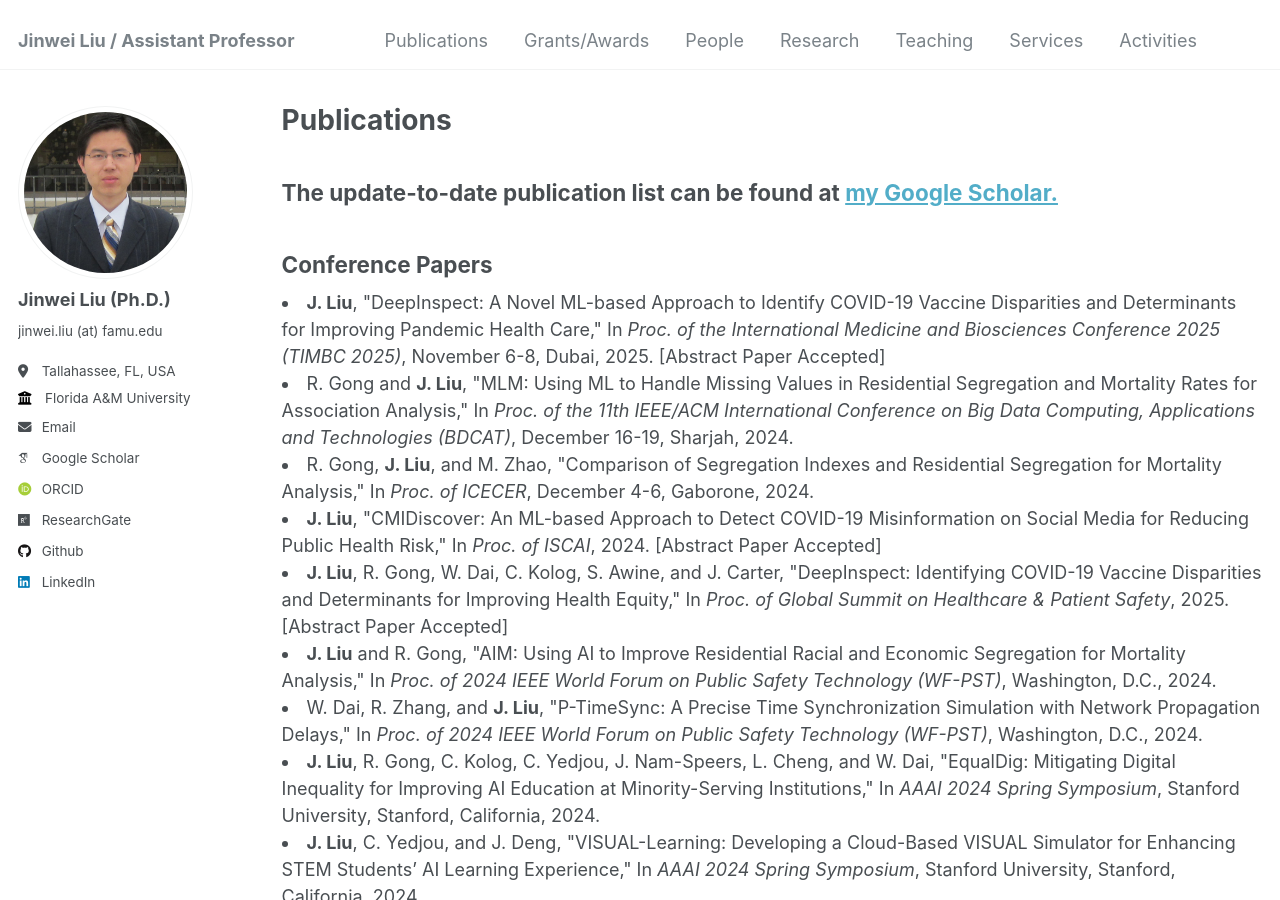
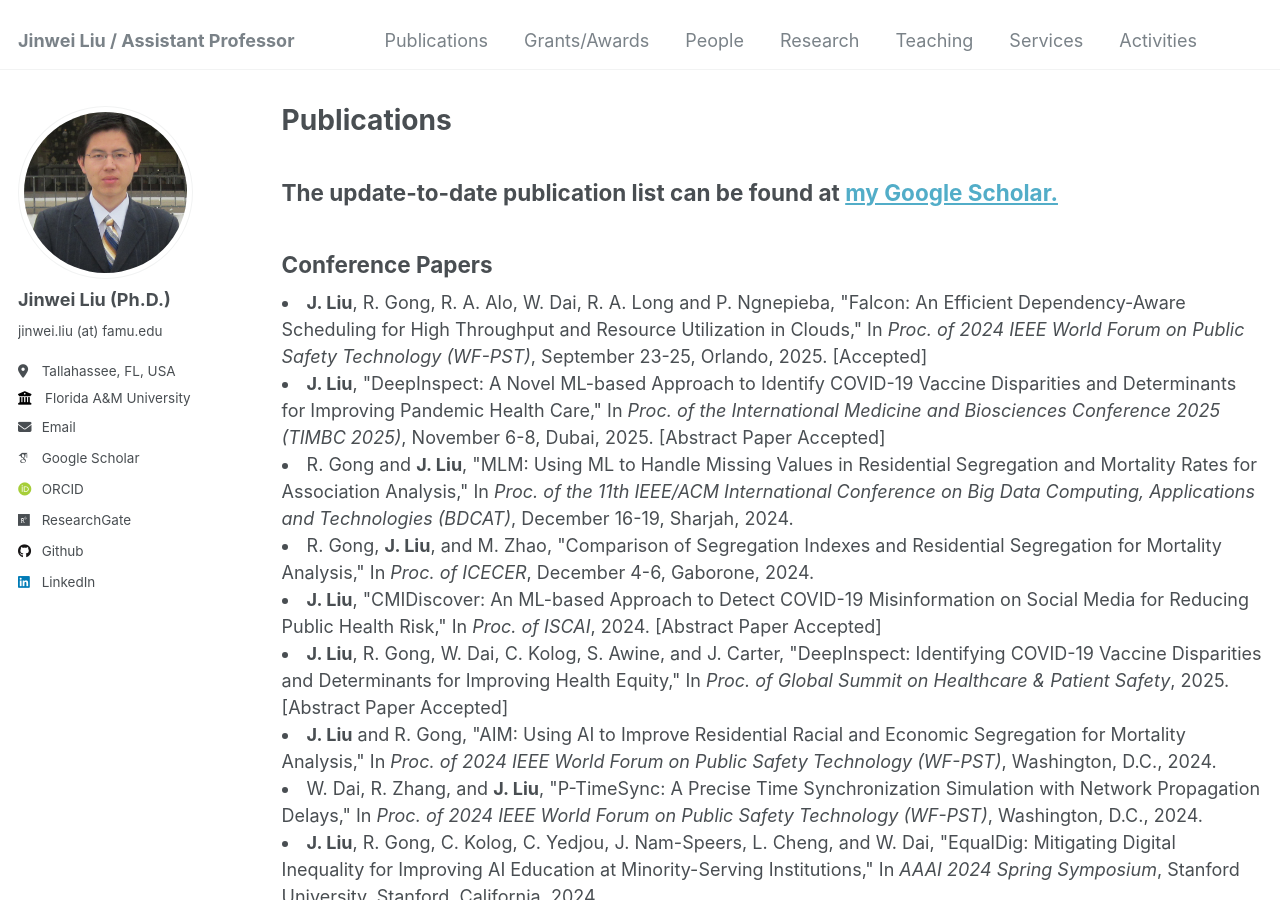
Before and after one commit to jinweiliucu/jinweiliucu.github.io, a Jekyll site: the page built from _publications/publications.html, in a window 1280 px wide and 900 px high. Built offline with Jekyll 4.4.1, drawn with Linux system fonts in a browser that asks for light colours; some web fonts are replaced.

Commit message:
Update publications.html

```diff
--- a/_publications/publications.html
+++ b/_publications/publications.html
@@ -9,6 +9,12 @@ author_profile: true
 
 
 <h2 class="text-left">Conference Papers</h2>
+    <li>
+    <strong>J. Liu</strong>, R. Gong, R. A. Alo, W. Dai, R. A. Long and P. Ngnepieba, "Falcon: An Efficient Dependency-Aware Scheduling for High Throughput and Resource Utilization in Clouds,"
+    In <em>Proc. of 2024 IEEE World Forum on Public Safety Technology (WF-PST)</em>, September 23-25, Orlando, 2025. [Accepted]
+    <!-- [<a href="/website/paper/~.pdf">Paper</a>]</span> -->
+    </span><br>
+    </li>
 
     <li>
     <strong>J. Liu</strong>, "DeepInspect: A Novel ML-based Approach to Identify COVID-19 Vaccine Disparities and Determinants for Improving Pandemic Health Care,"
```
